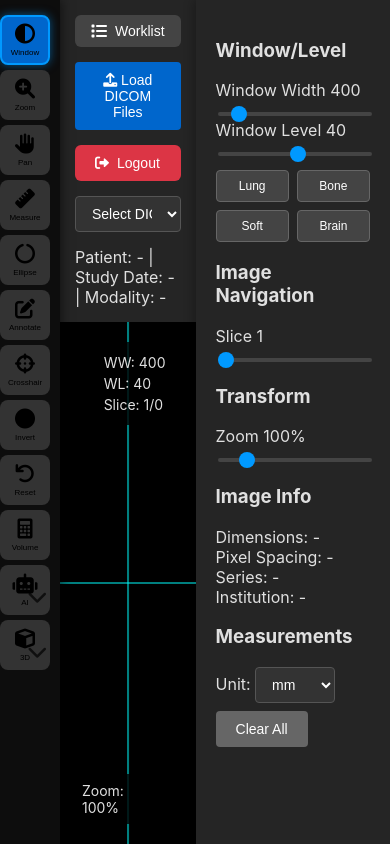
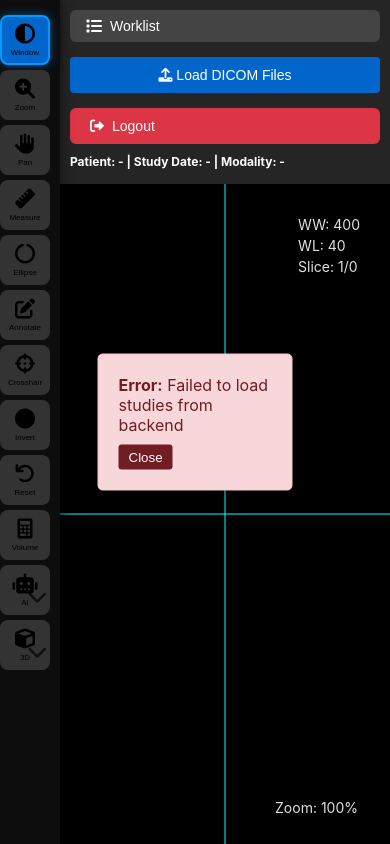
Before and after one commit to waiting-to-be-named/new_noctis, a Django app: page /viewer/ in a window 390 px wide. Run offline with Django 5.2, Linux system fonts and the light colour scheme; data comes from the database, SQL or seed files in the repository; tables that the repository leaves empty hold one stand-in row (values such as "Sample post").

Commit message:
Improve DICOM viewer UI, responsiveness, and error handling (#65)
Co-authored-by: Cursor Agent <cursoragent@cursor.com>

```diff
--- a/static/css/dicom_viewer.css
+++ b/static/css/dicom_viewer.css
@@ -11,12 +11,16 @@ body {
     background: #1a1a1a;
     color: #e0e0e0;
     overflow: hidden;
+    height: 100vh;
+    width: 100vw;
 }
 
 /* Layout */
 .dicom-viewer {
     display: flex;
     height: 100vh;
+    width: 100vw;
+    position: relative;
 }
 
 .toolbar {
@@ -35,12 +39,115 @@ body {
     flex: 1;
     display: flex;
     flex-direction: column;
+    min-height: 0; /* Fix flex overflow */
 }
 
 .top-bar {
     background: #252525;
     padding: 15px;
     box-shadow: 0 2px 10px rgba(0, 0, 0, 0.3);
+    display: flex;
+    justify-content: space-between;
+    align-items: flex-start;
+    flex-wrap: wrap;
+    min-height: auto;
+    max-height: 120px; /* Prevent excessive height */
+}
+
+.top-controls {
+    display: flex;
+    gap: 10px;
+    align-items: center;
+    flex-wrap: wrap;
+}
+
+.study-info {
+    flex: 1;
+    margin-left: 20px;
+    min-width: 300px;
+}
+
+.patient-info {
+    font-weight: bold;
+    font-size: 14px;
+    margin-bottom: 5px;
+    color: #fff;
+}
+
+/* Responsive Design */
+@media (max-width: 1200px) {
+    .right-panel {
+        width: 250px;
+    }
+
+    .toolbar {
+        width: 70px;
+    }
+
+    .tool-btn {
+        width: 50px;
+        height: 50px;
+    }
+
+    .tool-btn i {
+        font-size: 16px;
+    }
+
+    .tool-btn span {
+        font-size: 9px;
+    }
+}
+
+@media (max-width: 768px) {
+    .top-bar {
+        padding: 10px;
+        flex-direction: column;
+        gap: 10px;
+        max-height: none;
+    }
+
+    .top-controls {
+        width: 100%;
+        justify-content: space-between;
+    }
+
+    .study-info {
+        margin-left: 0;
+        min-width: auto;
+        width: 100%;
+    }
+
+    .patient-info {
+        font-size: 12px;
+    }
+
+    .right-panel {
+        width: 200px;
+    }
+}
+
+@media (max-width: 480px) {
+    .toolbar {
+        width: 60px;
+    }
+
+    .tool-btn {
+        width: 40px;
+        height: 40px;
+        margin: 3px 0;
+    }
+
+    .tool-btn i {
+        font-size: 14px;
+    }
+
+    .tool-btn span {
+        font-size: 8px;
+    }
+
+    .right-panel {
+        display: none; /* Hide on very small screens or make it collapsible */
+    }
 }
 
 .viewport {
@@ -48,6 +155,7 @@ body {
     position: relative;
     background: #000;
     overflow: hidden;
+    min-height: 0; /* Ensure proper flex sizing */
 }
 
 .right-panel {
--- a/static/js/dicom_viewer.js
+++ b/static/js/dicom_viewer.js
@@ -92,9 +92,23 @@ class DicomViewer {
 
     resizeCanvas() {
         const viewport = document.querySelector('.viewport');
-        this.canvas.width = viewport.clientWidth;
-        this.canvas.height = viewport.clientHeight;
-        this.redraw();
+        if (viewport) {
+            // Use devicePixelRatio for high-DPI displays
+            const devicePixelRatio = window.devicePixelRatio || 1;
+            const displayWidth = viewport.clientWidth;
+            const displayHeight = viewport.clientHeight;
+
+            this.canvas.width = displayWidth * devicePixelRatio;
+            this.canvas.height = displayHeight * devicePixelRatio;
+
+            this.canvas.style.width = displayWidth + 'px';
+            this.canvas.style.height = displayHeight + 'px';
+
+            // Scale the canvas context to handle high-DPI displays
+            this.ctx.scale(devicePixelRatio, devicePixelRatio);
+
+            this.redraw();
+        }
     }
 
     setupEventListeners() {
@@ -152,13 +166,9 @@ class DicomViewer {
             this.showUploadModal();
         });
 
-        // Load from system (worklist)
-        document.getElementById('backend-studies').addEventListener('change', (e) => {
-            if (e.target.value === 'worklist') {
-                window.location.href = '/worklist/';
-            } else if (e.target.value) {
-                this.loadStudy(e.target.value);
-            }
+        // Worklist button
+        document.getElementById('worklist-btn').addEventListener('click', () => {
+            window.location.href = '/worklist/';
         });
 
         // Clear measurements
@@ -566,24 +576,14 @@ class DicomViewer {
             const response = await fetch('/viewer/api/studies/');
             const studies = await response.json();
 
-            const select = document.getElementById('backend-studies');
-            select.innerHTML = `
-                <option value="">Select DICOM from System</option>
-                <option value="worklist">📋 Open Worklist</option>
-                <option disabled>──────────────</option>
-            `;
-
-            studies.forEach(study => {
-                const option = document.createElement('option');
-                option.value = study.id;
-                option.textContent = `${study.patient_name} - ${study.study_date} (${study.modality})`;
-                select.appendChild(option);
-            });
-
-            // Update: Event listener is already set up in setupEventListeners()
+            // Store studies for future use (e.g., in a menu or list)
+            this.availableStudies = studies;
+
+            console.log(`Loaded ${studies.length} studies from backend`);
 
         } catch (error) {
             console.error('Error loading studies:', error);
+            this.showError('Failed to load studies from backend');
         }
     }
 
@@ -616,17 +616,15 @@ class DicomViewer {
             // Load the first image
             await this.loadCurrentImage();
 
-            // Update study selector if available
-            const studySelect = document.getElementById('backend-studies');
-            if (studySelect) {
-                studySelect.value = studyId;
-            }
+            // Study loaded successfully - no need to update selector as it's removed
 
             console.log('Study loaded successfully');
 
         } catch (error) {
             console.error('Error loading study:', error);
-            alert('Error loading study: ' + error.message);
+            this.showError('Error loading study: ' + error.message);
+            // Reset patient info on error
+            this.updatePatientInfo();
         }
     }
 
@@ -669,13 +667,17 @@ class DicomViewer {
                         pixel_spacing: `${data.metadata.pixel_spacing_x},${data.metadata.pixel_spacing_y}`,
                         slice_thickness: data.metadata.slice_thickness
                     };
+                    // Ensure canvas is properly sized before drawing
+                    this.resizeCanvas();
                     this.updateDisplay();
                     this.loadMeasurements();
                     this.loadAnnotations();
+                    this.updatePatientInfo();
                 };
-                img.onerror = () => {
-                    console.error('Failed to load image data');
-                    alert('Failed to load image. Please try again.');
+                img.onerror = (error) => {
+                    console.error('Failed to load image data:', error);
+                    console.error('Image source:', img.src);
+                    this.showError('Failed to load image. Please try refreshing or selecting another image.');
                 };
                 img.src = data.image_data;
             } else {
@@ -684,24 +686,79 @@ class DicomViewer {
 
         } catch (error) {
             console.error('Error loading image:', error);
-            alert('Error loading image: ' + error.message);
-        }
+            this.showError('Error loading image: ' + error.message);
+        }
+    }
+
+    showError(message) {
+        console.error(message);
+        // Create a more user-friendly error display
+        const errorDiv = document.createElement('div');
+        errorDiv.className = 'error-message';
+        errorDiv.innerHTML = `
+            <div class="error-content">
+                <i class="fas fa-exclamation-triangle"></i>
+                <span>${message}</span>
+                <button onclick="this.parentElement.parentElement.remove()">×</button>
+            </div>
+        `;
+        errorDiv.style.cssText = `
+            position: fixed;
+            top: 20px;
+            right: 20px;
+            background: #ff4444;
+            color: white;
+            padding: 15px;
+            border-radius: 5px;
+            box-shadow: 0 4px 8px rgba(0,0,0,0.3);
+            z-index: 1000;
+            max-width: 400px;
+        `;
+        document.body.appendChild(errorDiv);
+
+        // Auto-remove after 5 seconds
+        setTimeout(() => {
+            if (errorDiv.parentElement) {
+                errorDiv.remove();
+            }
+        }, 5000);
     }
 
     updatePatientInfo() {
-        if (!this.currentStudy) return;
+        if (!this.currentStudy) {
+            const patientInfo = document.getElementById('patient-info');
+            if (patientInfo) {
+                patientInfo.textContent = 'Patient: - | Study Date: - | Modality: -';
+            }
+            return;
+        }
 
         const patientInfo = document.getElementById('patient-info');
-        patientInfo.textContent = `Patient: ${this.currentStudy.patient_name} | Study Date: ${this.currentStudy.study_date} | Modality: ${this.currentStudy.modality}`;
-
-        // Update image info
+        if (patientInfo) {
+            patientInfo.textContent = `Patient: ${this.currentStudy.patient_name} | Study Date: ${this.currentStudy.study_date} | Modality: ${this.currentStudy.modality}`;
+        }
+
+        // Update image info in right panel if elements exist
         const currentImageData = this.currentImages[this.currentImageIndex];
         if (currentImageData) {
-            document.getElementById('info-dimensions').textContent = `${currentImageData.columns}x${currentImageData.rows}`;
-            document.getElementById('info-pixel-spacing').textContent =
-                `${currentImageData.pixel_spacing_x || 'Unknown'}\\${currentImageData.pixel_spacing_y || 'Unknown'}`;
-            document.getElementById('info-series').textContent = currentImageData.series_description || 'Unknown';
-            document.getElementById('info-institution').textContent = this.currentStudy.institution_name || 'Unknown';
+            const infoDimensions = document.getElementById('info-dimensions');
+            const infoPixelSpacing = document.getElementById('info-pixel-spacing');
+            const infoSeries = document.getElementById('info-series');
+            const infoInstitution = document.getElementById('info-institution');
+
+            if (infoDimensions) {
+                infoDimensions.textContent = `${currentImageData.columns}x${currentImageData.rows}`;
+            }
+            if (infoPixelSpacing) {
+                infoPixelSpacing.textContent =
+                    `${currentImageData.pixel_spacing_x || 'Unknown'}\\${currentImageData.pixel_spacing_y || 'Unknown'}`;
+            }
+            if (infoSeries) {
+                infoSeries.textContent = currentImageData.series_description || 'Unknown';
+            }
+            if (infoInstitution) {
+                infoInstitution.textContent = this.currentStudy.institution_name || 'Unknown';
+            }
         }
     }
 
--- a/templates/dicom_viewer/viewer.html
+++ b/templates/dicom_viewer/viewer.html
@@ -123,9 +123,8 @@
                         <i class="fas fa-sign-out-alt"></i>
                         Logout
                     </button>
-                    <select id="backend-studies" class="form-select">
-                        <option value="">Select DICOM from System</option>
-                    </select>
+                </div>
+                <div class="study-info">
                     <div class="patient-info" id="patient-info">
                         Patient: - | Study Date: - | Modality: -
                     </div>
--- a/templates/worklist/worklist.html
+++ b/templates/worklist/worklist.html
@@ -130,12 +130,12 @@
                                     <button class="btn btn-report" onclick="writeReport({{ entry.study.id }})">
                                         <i class="fas fa-file-alt"></i> Report
                                     </button>
+                                    {% endif %}
+                                    {% endif %}
                                     {% if entry.study.reports.exists %}
                                     <button class="btn btn-print" onclick="printReport({{ entry.study.reports.first.id }})">
                                         <i class="fas fa-print"></i> Print
                                     </button>
-                                    {% endif %}
-                                    {% endif %}
                                     {% endif %}
                                 </div>
                             </td>
```
